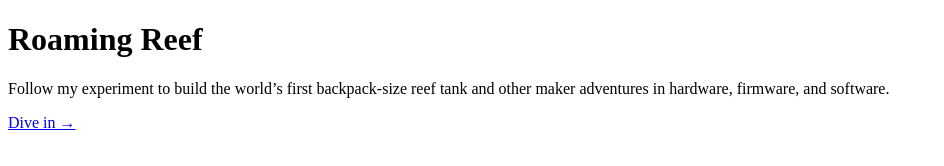
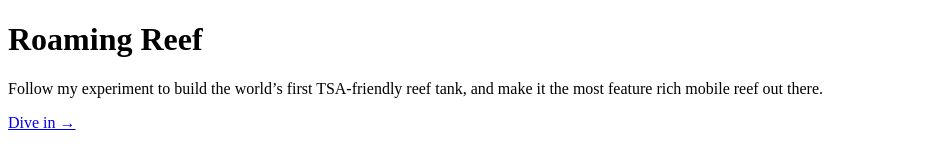
Before and after one commit to TheAmazingWolzini/TheAmazingWolzini.github.io, an Astro site: page / in a window 1280 px wide. Shown: the whole page, without its empty margins (0-944 px from the left). Built offline with nearby package versions, Linux system fonts and the light colour scheme; Astro itself is replaced by a stand-in of ours.

Commit message:
Updating content

```diff
--- a/src/pages/index.astro
+++ b/src/pages/index.astro
@@ -18,8 +18,7 @@
 		<h1 class="text-4xl font-bold mb-4">Roaming Reef</h1>
 
 		<p class="mb-6 max-w-prose">
-		  Follow my experiment to build the world’s first backpack-size reef tank
-		  and other maker adventures in hardware, firmware, and software.
+		  Follow my experiment to build the world’s first TSA-friendly reef tank, and make it the most feature rich mobile reef out there.
 		</p>
 
 		<a href="/projects/roaming-reef/"
```
